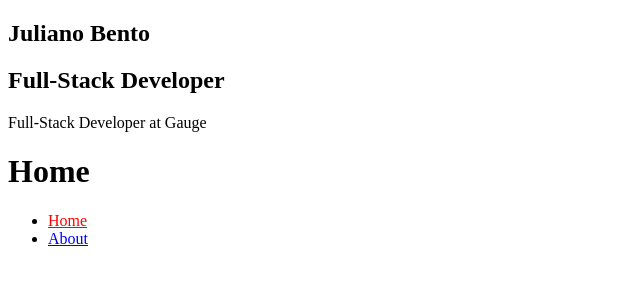
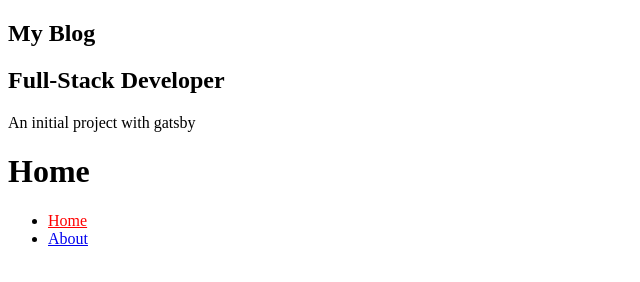
Before and after one commit to julianosbento/gatsby-lab, a Gatsby site: page / in a window 1280 px wide. Shown: the whole page, without its empty margins (0-640 px from the left). Built offline with nearby package versions, Linux system fonts and the light colour scheme; Gatsby itself is replaced by a stand-in of ours.

Commit message:
feat: Add graphql module in project

```diff
--- a/gatsby-config.js
+++ b/gatsby-config.js
@@ -1,6 +1,8 @@
+/* eslint-disable quotes */
 module.exports = {
   siteMetadata: {
     title: `My Blog`,
+    position: `Full-Stack Developer`,
     description: `An initial project with gatsby`,
     author: `@julianosb`,
   },
--- a/src/components/Profile/index.js
+++ b/src/components/Profile/index.js
@@ -1,11 +1,31 @@
 import React from 'react';
+import { useStaticQuery, graphql } from 'gatsby';
 
-const Profile = () => (
-  <div className="Profile-wrapper">
-    <h1>Juliano Bento</h1>
-    <h2>Full-Stack Developer</h2>
-    <p>Full-Stack Developer at Gauge</p>
-  </div>
-);
+const Profile = () => {
+  const {
+    site: {
+      siteMetadata: { title, description, position }
+    }
+  } = useStaticQuery(graphql`
+      query MySiteMetadata {
+        site {
+          siteMetadata {
+            title
+            description
+            author
+            position
+          }
+        }
+      }
+    `);
+
+  return (
+    <div className="Profile-wrapper">
+      <h1>{title}</h1>
+      <h2>{position}</h2>
+      <p>{description}</p>
+    </div>
+  );
+};
 
 export default Profile;
```
